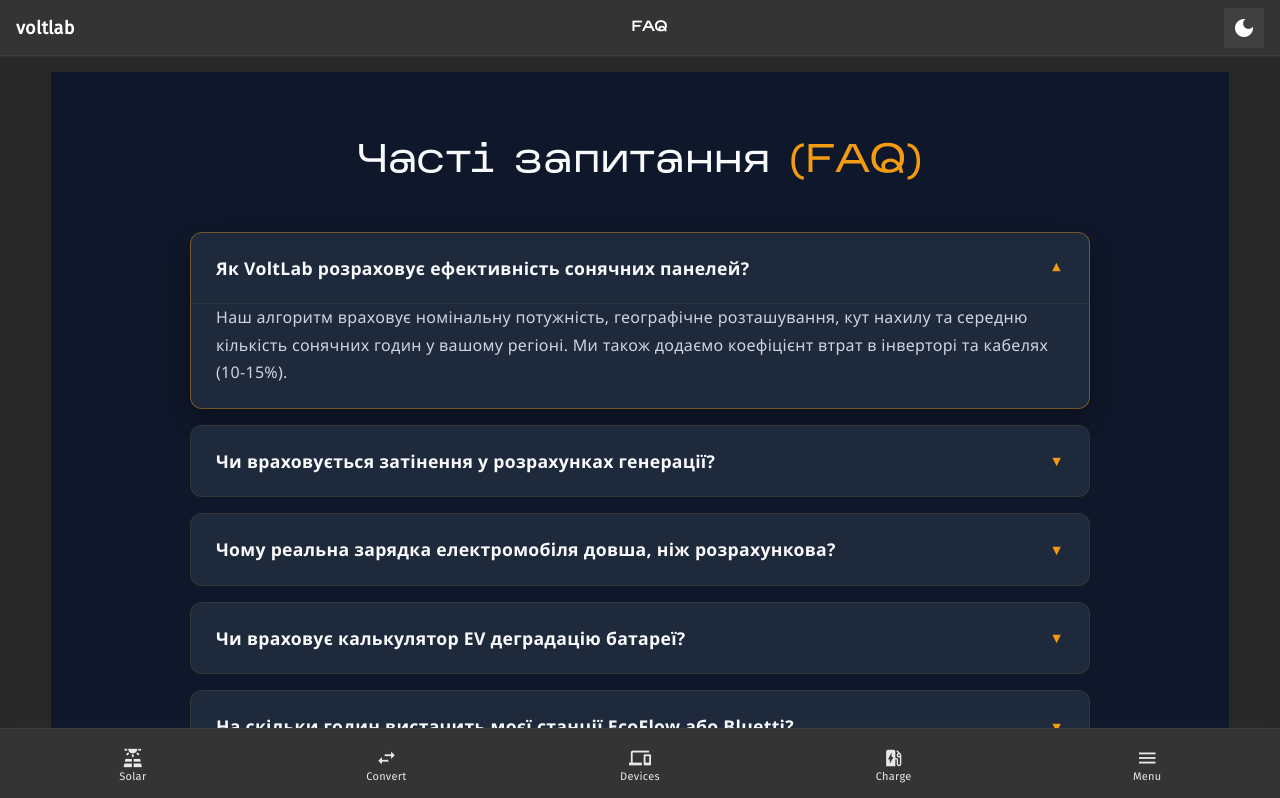
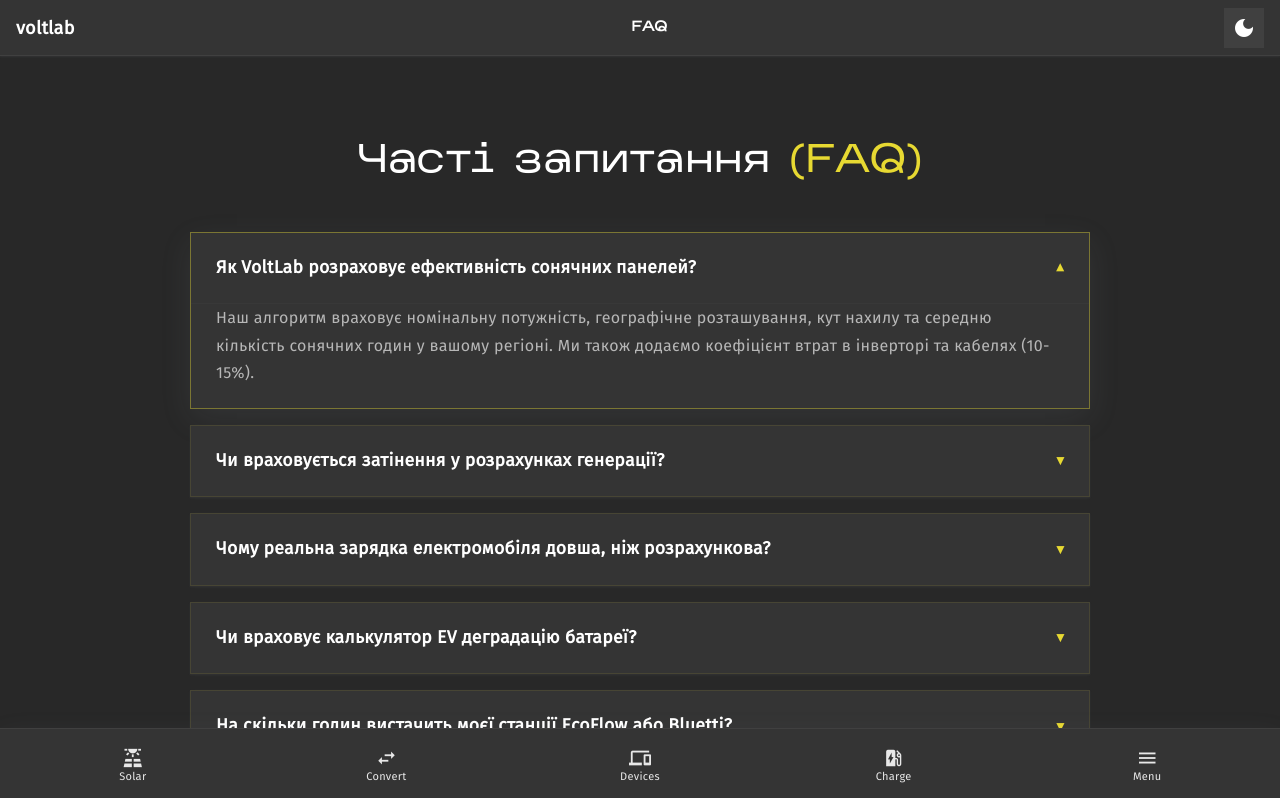
Before and after one commit to IT-Kamianets/voltlab.itkamianets.com, an Angular app: page /faq in a window 1280 px wide. Shown: the top 798 px of the page. Built offline with nearby package versions, Linux system fonts and the light colour scheme.

Commit message:
style(faq): refactor styles to use CSS variables for consistency and improved readability

```diff
--- a/src/app/pages/faq/faq.component.scss
+++ b/src/app/pages/faq/faq.component.scss
@@ -1,16 +1,8 @@
-// Повертаємо палітру VoltLab з першого коду
-$primary-color: #f39c12; // Яскравий помаранчевий
-$bg-color: #0f172a;      // Темно-синій фон (Space Blue)
-$text-light: #f8fafc;    // Майже білий для читабельності
-$card-bg: #1e293b;       // Світліший синій для карток
-$text-gray: #cbd5e1;     // Сірий для відповідей
-$transition: all 0.3s ease;
-
 .faq-section {
-    background-color: $bg-color;
+    background-color: var(--c-bg-primary);
     padding: 60px 20px;
     min-height: 100vh;
-    font-family: 'Segoe UI', Roboto, sans-serif;
+    font-family: var(--font-sans);
 }
 
 .container {
@@ -21,11 +13,11 @@ $transition: all 0.3s ease;
 .faq-title {
     text-align: center;
     font-size: 2.5rem;
-    color: $text-light;
+    color: var(--c-text-secondary);
     margin-bottom: 40px;
 
     span {
-        color: $primary-color;
+        color: var(--c-primary);
     }
 }
 
@@ -36,15 +28,16 @@ $transition: all 0.3s ease;
 }
 
 .faq-item {
-    background: $card-bg;
-    border-radius: 12px;
-    border: 1px solid rgba($primary-color, 0.1);
-    transition: $transition;
+    background: var(--c-bg-secondary);
+    border-radius: var(--radius-card);
+    border: 1px solid color-mix(in srgb, var(--c-primary) 10%, transparent);
+    transition: all var(--motion) var(--easing);
     overflow: hidden;
+    box-shadow: var(--shadow-sm);
 
     &[open] {
-        border-color: rgba($primary-color, 0.4);
-        box-shadow: 0 10px 25px rgba(0, 0, 0, 0.3);
+        border-color: color-mix(in srgb, var(--c-primary) 40%, transparent);
+        box-shadow: var(--shadow-md);
 
         summary::after {
             transform: rotate(180deg);
@@ -56,7 +49,7 @@ $transition: all 0.3s ease;
         padding: 22px 25px;
         font-weight: 600;
         font-size: 1.1rem;
-        color: $text-light; // Тепер текст буде чітким
+        color: var(--c-text-secondary);
         cursor: pointer;
         display: flex;
         justify-content: space-between;
@@ -69,24 +62,24 @@ $transition: all 0.3s ease;
         }
 
         &::after {
-            content: "▼";
+            content: "\25BE";
             font-size: 0.9rem;
-            color: $primary-color;
-            transition: $transition;
+            color: var(--c-primary);
+            transition: all var(--motion) var(--easing);
         }
 
         &:hover {
-            background: rgba($primary-color, 0.05);
+            background: color-mix(in srgb, var(--c-primary) 5%, transparent);
         }
     }
 }
 
 .faq-answer {
     padding: 0 25px 22px 25px;
-    color: $text-gray;
+    color: var(--c-text-muted);
     line-height: 1.7;
     font-size: 1rem;
-    border-top: 1px solid rgba(255, 255, 255, 0.05);
+    border-top: 1px solid color-mix(in srgb, var(--c-border) 35%, transparent);
     animation: slideDown 0.4s ease-out;
 
     p {
@@ -94,7 +87,7 @@ $transition: all 0.3s ease;
     }
 
     strong {
-        color: $primary-color;
+        color: var(--c-primary);
     }
 }
 
```
